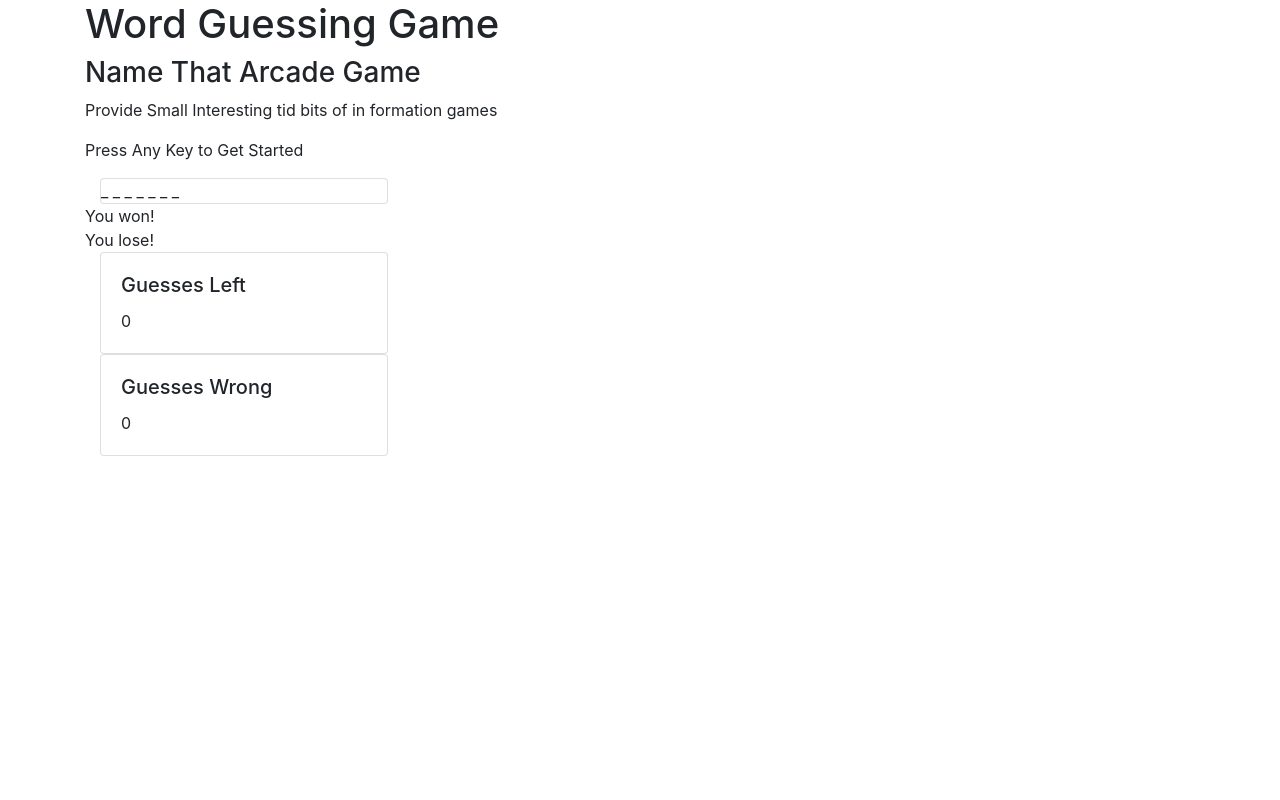
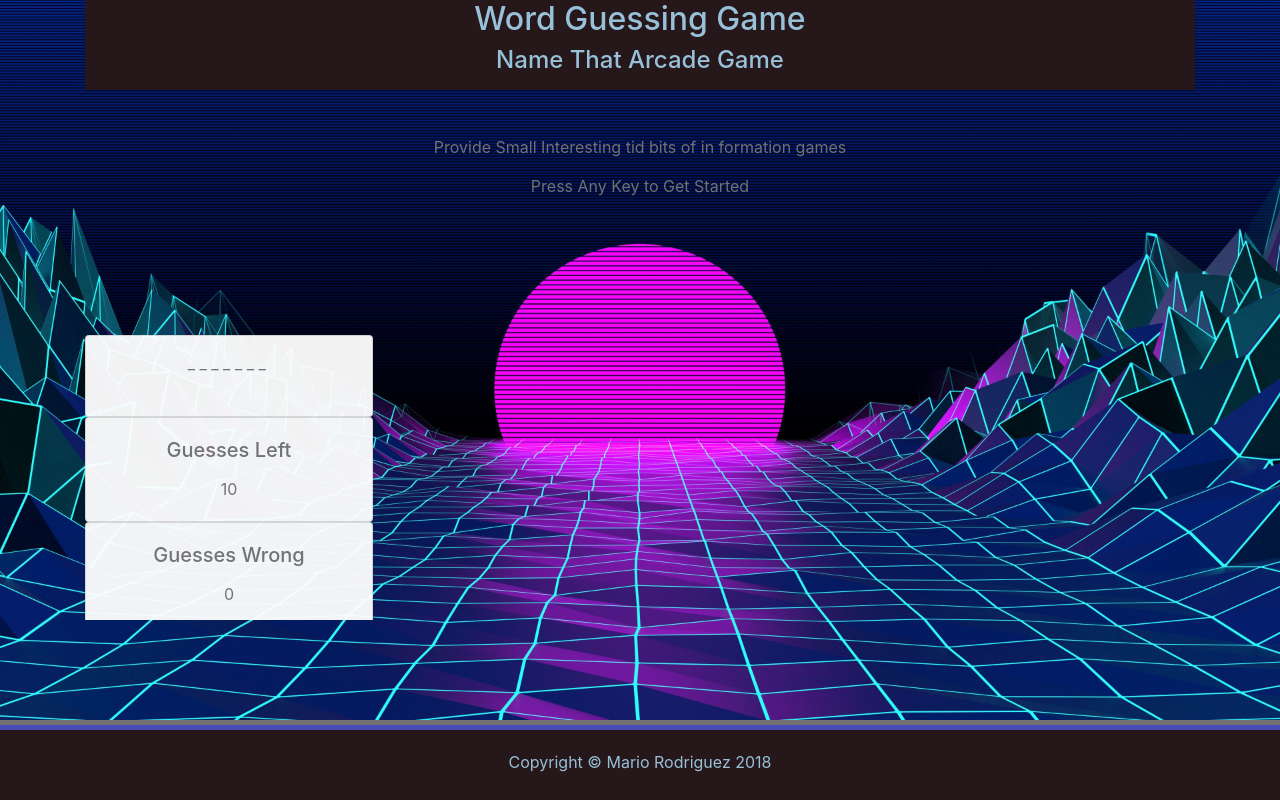
Before and after one commit to mariorodriguezdeleon/Word-Guess-Game, a plain HTML site: page index.html in a window 1280 px wide. Drawn offline with nearby package versions, Linux system fonts and the light colour scheme.

Commit message:
furtherRefactoringAndStyling

```diff
--- a/assets/css/styles.css
+++ b/assets/css/styles.css
@@ -65,7 +65,7 @@ footer {
     margin: 15px;
     height: 50px;
     text-align: center;
-    border-style: solid;
+    white-space: pre;
 }
 
 #guessedLetters {
--- a/assets/javascript/game.js
+++ b/assets/javascript/game.js
@@ -1,29 +1,25 @@
 (function(){
+
+
+})();
 "use strict";
 
 // VARIABLES ======================================================
 
-    //list of games
+//list of games
 let gameList = ["pac man", "galaga",
                 "centipede", "frogger",
                 "donkey kong", "dig dug",
-                "tempest", "q*bert",
-                "joust", "mario bros.",
+                "tempest", "q bert",
+                "joust", "mario bros",
                 "tapper"];
-
 let gameToGuess = [];
+let playerGuesses = [];
+let wordPlaceHolder = [];
 
 let wins = 0;
-
 let losses = 0;
-
-let playerGuesses = [];
-
-let guessesLeft = 0;
-
-let wordBlanksEle = document.getElementById('lettersToGuess');
-
-let wordPlaceHolder = [];
+let guessesLeft = 10;
 
 let COUNTER = {
 
@@ -31,9 +27,11 @@ let COUNTER = {
 
 }
 
+let wordBlanksEle = document.getElementById('lettersToGuess');
+
 // FUNCTIONS ======================================================
 
-    //randomizes a word to guess and creates a char array of the word
+//randomizes a word to guess and creates a char array of the word
 function generateRandomGameName () {
 
     let indexOfRandomGame = Math.floor(Math.random() * gameList.length); //randomly generate the index of the word to guess
@@ -46,38 +44,37 @@ function generateRandomGameName () {
 }
 
 function setStage() {
-    //set stage code here
+
     for (let i = 0; i < gameToGuess.length; i++) {
-        wordPlaceHolder[i] = ' _ ';
+
+        if ( gameToGuess[i] === ' ' ) {
+
+            wordPlaceHolder[i] = ' ';
+
+        } else {
+            wordPlaceHolder[i] = '_ ';
+        }
     }
 
-    wordBlanksEle.textContent = wordPlaceHolder.join(' ');
+    wordBlanksEle.textContent = wordPlaceHolder.join('');
+
+    document.getElementById("guesses-left").textContent = guessesLeft;
 }
 
-    //helper function to troubleshoot game
-function printCharArray() {
+function checkGuess(guess) {
 
-    //helper function to iterate over array for troubleshooting
-     for ( let i = 0; i < gameToGuess.length; i++){
-         console.log(gameToGuess[i]);
-     };
+    // add check to see if player still has guesses left
+    if (guessesLeft === 0 ){
+        triggerLoss();
+        return;
+    }
 
-    console.log(gameToGuess);
-
-}
-
-function checkGuess(guess){
-
-    // add function to check if the player still has guesses left======
-
-    // update Counters as required ====
+    // update Counters as required
+    playerGuesses.push(guess);
 
     gameToGuess.forEach(function(char, i){
 
         if (char === guess) {
-            //iterate over array and find the index of the key pressed, potentially many
-            //if found update the correct space in the stage
-            //if not update the guesses and guesses left
             wordPlaceHolder [i] = guess;
         }
 
@@ -88,33 +85,47 @@ function checkGuess(guess){
 
         // decrement guessesLeft
     })
+
     console.log(wordPlaceHolder);
+}
+
+// Input validation
+function isValid(guess) {
+    //add regex to validate user input
+    return /^[A-Za-z]$/.test(guess);
 }
 
 // Display Win
 function triggerWin() {
   document.getElementById('game-won').classList.remove('hide');
 }
+
 // Display loss.
 function triggerLoss() {
   document.getElementById('game-lose').classList.remove('hide');
 }
 
-function isValid(guess) {
-    //add regex to validate user input
-    return /^[A-Za-z]$/.test(guess);
+//helper function to troubleshoot game
+function printCharArray() {
+
+    //helper function to iterate over array for troubleshooting
+     for ( let i = 0; i < gameToGuess.length; i++){
+         console.log(gameToGuess[i]);
+     };
+
+    console.log(gameToGuess);
 }
 
-
-// FUNCTION CALLS =================================================
+// FUNCTION CALLS TO INITIALIZE GAME ==============================
 
 generateRandomGameName(); //call the function to set random word to guess
 
 printCharArray();
 
-setStage();
+setStage(); //call function to set the stage
 
 // MAIN ===========================================================
+
 document.onkeydown = function(e) {
 
     if (isValid(e.key)) {
@@ -123,5 +134,3 @@ document.onkeydown = function(e) {
 
     }
 }
-
-})();
--- a/index.html
+++ b/index.html
@@ -8,44 +8,40 @@
         <meta name="viewport" content="width=device-width, initial-scale=1">
         <link rel="stylesheet" type="text/css" media="screen" href="assets/css/reset.css"/>
         <link rel="stylesheet" href="https://stackpath.bootstrapcdn.com/bootstrap/4.1.3/css/bootstrap.min.css" integrity="sha384-MCw98/SFnGE8fJT3GXwEOngsV7Zt27NXFoaoApmYm81iuXoPkFOJwJ8ERdknLPMO" crossorigin="anonymous">
-<!--        <link rel="stylesheet" type="text/css" media="screen" href="assets/css/styles.css"/>-->
+        <link rel="stylesheet" type="text/css" media="screen" href="assets/css/styles.css"/>
     </head>
 
     <body>
-        <div class="container">
+
+        <div class="container text-center">
             <header>
-                <h1>Word Guessing Game</h1>
-                <h3>Name That Arcade Game</h3>
+                <h2>Word Guessing Game</h2>
+                <h4>Name That Arcade Game</h4>
             </header>
 
             <div class="row">
-                <div class="col">
-                    <main role="main" id="stage" >
-
+                <div id="stage" class="col-sm-12">
                     <div id="information">
                         <p>Provide Small Interesting tid bits of in formation games</p>
                         <p>Press Any Key to Get Started</p>
                     </div>
 
-                        <div class="col-sm-6">
                     <div class="card" style="width: 18rem;">
                         <div id="lettersToGuess"></div>
-                            </div>
                     </div>
 
                     <div id="game-won" class="hide">You won!</div>
                     <div id="game-lose" class="hide">You lose!</div>
 
-                        <div class="col-sm-6">
+                    <div id="player-guesses"></div>
+
                     <div class="card" style="width: 18rem;">
                         <div class="card-body">
                             <h5 class="card-title">Guesses Left</h5>
                             <p class="card-text" id="guesses-left">0</p>
                         </div>
                     </div>
-                        </div>
 
-                        <div class="col-sm-6">
                     <div class="card" style="width: 18rem;">
                         <div class="card-body">
                             <h5 class="card-title">Guesses Wrong</h5>
@@ -53,20 +49,14 @@
                         </div>
                     </div>
                 </div>
-
-                    </main>
-                </div>
             </div>
         </div>
 
-<!--
         <footer class="footer">
         Copyright &copy; Mario Rodriguez 2018
         </footer>
--->
 
     </body>
-
     <script src="https://code.jquery.com/jquery-3.3.1.slim.min.js" integrity="sha384-q8i/X+965DzO0rT7abK41JStQIAqVgRVzpbzo5smXKp4YfRvH+8abtTE1Pi6jizo" crossorigin="anonymous"></script>
     <script src="https://cdnjs.cloudflare.com/ajax/libs/popper.js/1.14.3/umd/popper.min.js" integrity="sha384-ZMP7rVo3mIykV+2+9J3UJ46jBk0WLaUAdn689aCwoqbBJiSnjAK/l8WvCWPIPm49" crossorigin="anonymous"></script>
     <script src="https://stackpath.bootstrapcdn.com/bootstrap/4.1.3/js/bootstrap.min.js" integrity="sha384-ChfqqxuZUCnJSK3+MXmPNIyE6ZbWh2IMqE241rYiqJxyMiZ6OW/JmZQ5stwEULTy" crossorigin="anonymous"></script>
```
Lines whose indentation alone changed are shown as unchanged.
